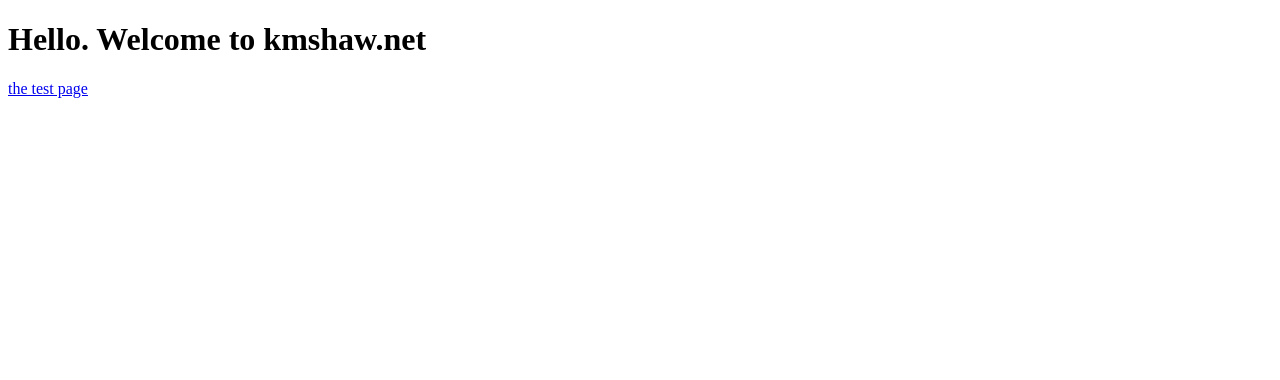
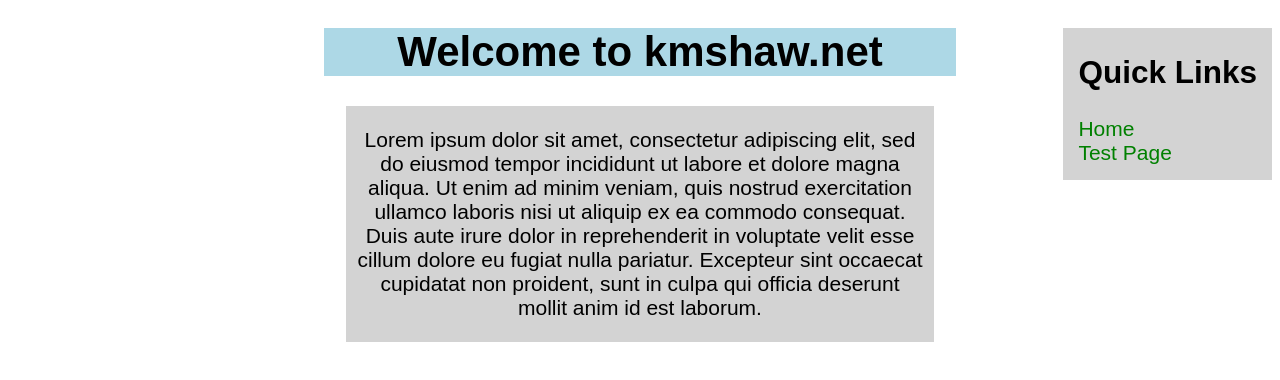
Before and after one commit to km-s/km-s.github.io, a plain HTML site: page index.html in a window 1280 px wide. Drawn offline with Linux system fonts and the light colour scheme.

Commit message:
Complete revamp: CSS elements added

```diff
--- a/index.html
+++ b/index.html
@@ -2,12 +2,76 @@
 <html>
 
 <head>
-	<title>kmshaw - home</title>
+	<title>kmshaw.net - home</title>
+
+	<style>
+		body{
+			font-family: sans-serif;
+			font-size: 21px;
+			}
+
+		a{
+			color: green;
+			text-decoration:none;
+		}
+
+		a:hover{
+			color: red;
+		}
+
+		#page-title{
+			background-color: lightblue;
+			width: 50%;
+			text-align: center;
+			margin: auto;
+			position: relative;
+			top: 20px;
+		}
+
+		#the-div{
+			background-color: lightgrey;
+			width: 45%;
+			margin: auto;
+			padding-top: 1px;
+			padding-bottom: 1px;
+			padding-left: 10px;
+			padding-right: 10px;
+			text-align: center;
+			position: relative;
+			top: 50px;
+			}
+
+		#sidebar{
+			background-color: lightgrey;
+			float: right;
+			padding-left: 15px;
+			padding-right: 15px;
+			padding-bottom: 15px;
+			text-align: left;
+			position: relative;
+			top: 20px;
+			clear: both;
+			z-index: 1;
+		}
+
+	</style>
+
 </head>
 
 <body>
-	<h1>Hello. Welcome to kmshaw.net</h1>
-	<p><a href="test.html">the test page</a></p>
+
+	<div id="sidebar">
+	<h2>Quick Links</h2>
+	<a href="index.html">Home</a>
+	<br>
+	<a href="test.html">Test Page</a>
+	</div>
+
+	<h1 id="page-title">Welcome to kmshaw.net</h1>
+	<div id="the-div">
+	<p id="the-div-text">Lorem ipsum dolor sit amet, consectetur adipiscing elit, sed do eiusmod tempor incididunt ut labore et dolore magna aliqua. Ut enim ad minim veniam, quis nostrud exercitation ullamco laboris nisi ut aliquip ex ea commodo consequat. Duis aute irure dolor in reprehenderit in voluptate velit esse cillum dolore eu fugiat nulla pariatur. Excepteur sint occaecat cupidatat non proident, sunt in culpa qui officia deserunt mollit anim id est laborum.</p>
+	</div>
+
 </body>
 
 </html>
```
